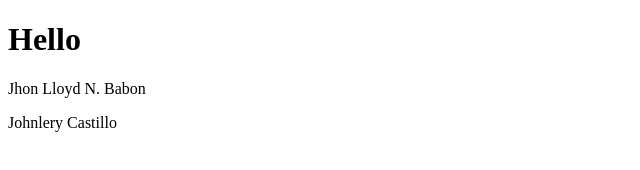
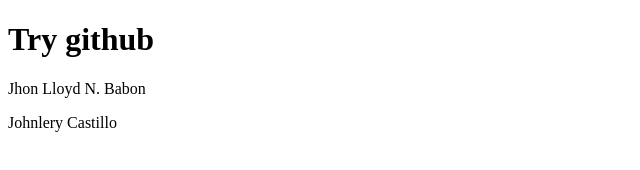
Before and after one commit to jhonlloydbabon/simple-v1, a plain HTML site: page index.html in a window 1280 px wide. Shown: the whole page, without its empty margins (0-640 px from the left). Drawn offline with Linux system fonts and the light colour scheme.

Commit message:
add header

```diff
--- a/index.html
+++ b/index.html
@@ -7,7 +7,7 @@
     <title>Document</title>
 </head>
 <body>
-    <h1>Hello</h1>
+    <h1>Try github</h1>
     <p>Jhon Lloyd N. Babon</p>
     <p>Johnlery Castillo</p>
 </body>
```
